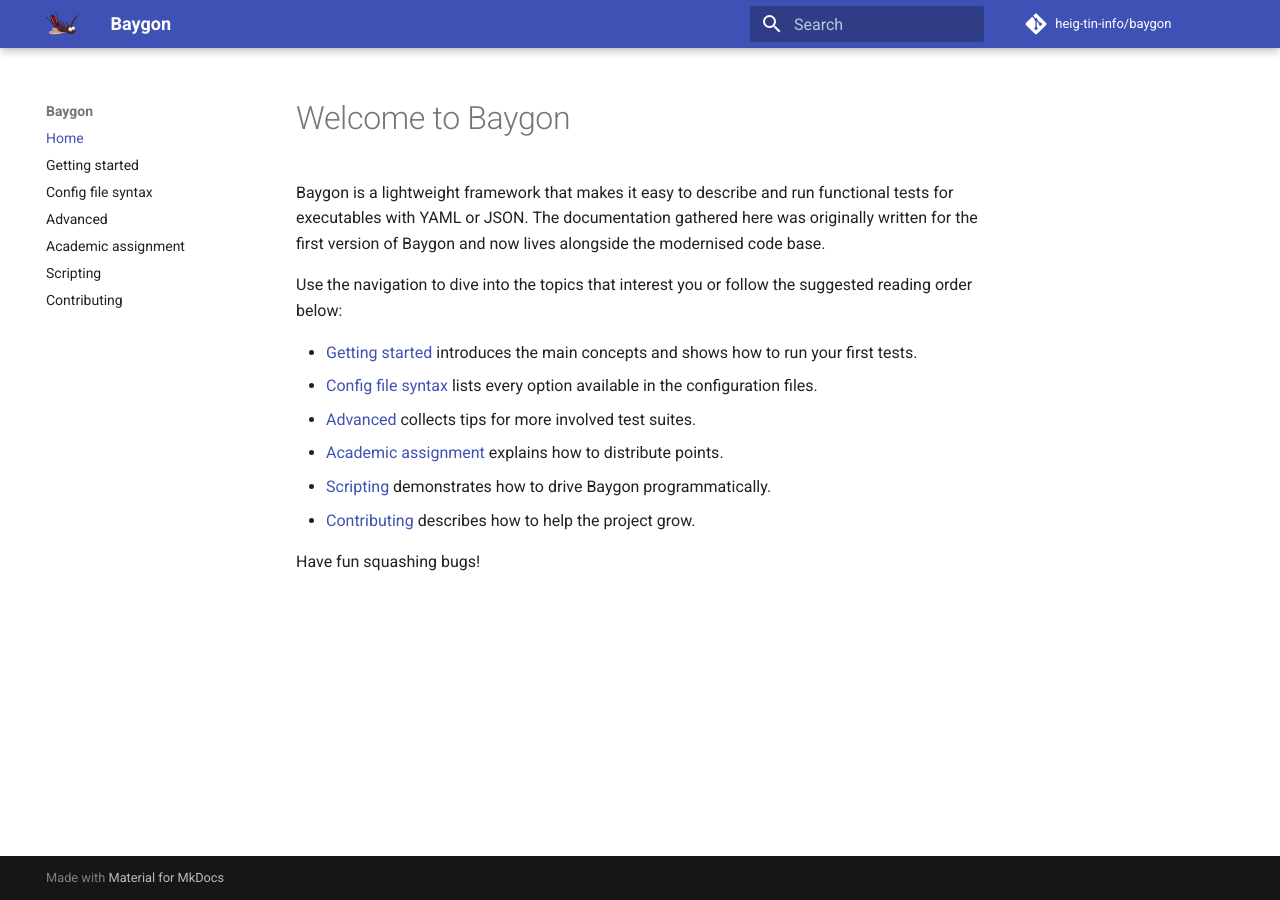
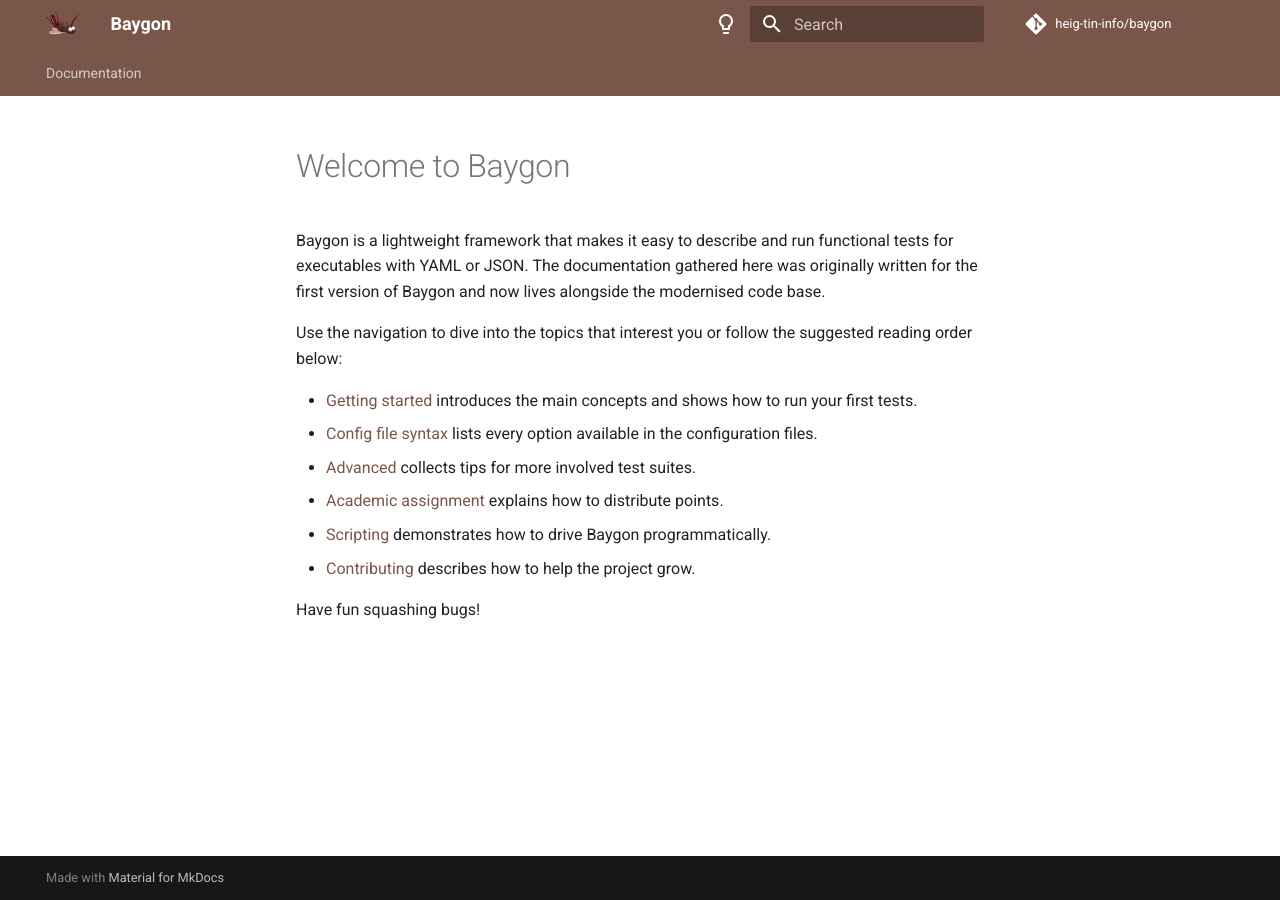
Before and after one commit to heig-tin-info/baygon2, an MkDocs documentation site: the page built from docs/index.md, in a window 1280 px wide. Built offline with MkDocs 1.6.1 and Material for MkDocs 9.7.7, drawn with Linux system fonts in a browser that asks for light colours; comment, search, counter and statistics services are not loaded; the version menu is left out.

Commit message:
Add old mkdocs

```diff
--- a/mkdocs.yml
+++ b/mkdocs.yml
@@ -1,26 +1,109 @@
 site_name: Baygon
-site_description: Minimal functional testing for executables
+site_description: Functional tests for teaching activities
+strict: true
 site_url: https://heig-tin-info.github.io/baygon/
+theme:
+  name: material
+  palette:
+    - media: "(prefers-color-scheme: light)"
+      scheme: default
+      primary: brown
+      accent: deep orange
+      toggle:
+        icon: material/lightbulb-outline
+        name: "Switch to dark mode"
+    - media: "(prefers-color-scheme: dark)"
+      scheme: slate
+      primary: brown
+      accent: deep orange
+      toggle:
+        icon: material/lightbulb
+        name: "Switch to light mode"
+  features:
+    - content.tabs.link
+    - content.code.annotate
+    - content.code.copy
+    - announce.dismiss
+    - navigation.tabs
+    - navigation.instant
+    - navigation.instant.prefetch
+    - navigation.instant.preview
+    - navigation.instant.progress
+    - navigation.path
+    - navigation.sections
+    - navigation.top
+    - navigation.tracking
+    - search.suggest
+    - toc.follow
+  logo: "baygon.svg"
+  favicon: "favicon.png"
+
 repo_name: heig-tin-info/baygon
 repo_url: https://github.com/heig-tin-info/baygon
+extra:
+  version:
+    provider: mike
+  analytics:
+    feedback:
+      title: Was this page helpful?
+      ratings:
+        - icon: material/thumb-up-outline
+          name: This page was helpful
+          data: 1
+          note: >-
+            Thanks for your feedback!
+        - icon: material/thumb-down-outline
+          name: This page could be improved
+          data: 0
+          note: >-
+            Thanks for your feedback!
 
-theme:
-  name: material
-  logo: baygon.svg
-  favicon: baygon.svg
+# https://www.mkdocs.org/user-guide/configuration/#validation
+validation:
+  omitted_files: warn
+  absolute_links: warn
+  unrecognized_links: warn
+
+# extra_css:
+#   - 'extra/terminal.css'
+#   - 'extra/tweaks.css'
+# extra_javascript:
+#   - 'extra/feedback.js'
+#   - 'extra/fluff.js'
+#   - 'https://samuelcolvin.github.io/mkdocs-run-code/run_code_main.js'
 
 nav:
-  - Home: index.md
-  - Getting started: getting-started.md
-  - Config file syntax: syntax.md
-  - Advanced: advanced.md
-  - Academic assignment: score.md
-  - Scripting: scripting.md
-  - Contributing: contributing.md
+  - Documentation:
+      - getting-started.md
+      - syntax.md
+      - scripting.md
+      - score.md
+      - advanced.md
+      - contributing.md
 
-docs_dir: docs
 markdown_extensions:
-  - admonition
   - tables
   - toc:
       permalink: true
+      title: Page contents
+  - admonition
+  - pymdownx.details
+  - pymdownx.superfences
+  - pymdownx.highlight:
+      pygments_lang_class: true
+  - pymdownx.extra
+  - pymdownx.emoji:
+      emoji_index: !!python/name:material.extensions.emoji.twemoji
+      emoji_generator: !!python/name:material.extensions.emoji.to_svg
+  - pymdownx.tabbed:
+      alternate_style: true
+
+watch:
+  - baygon
+
+plugins:
+  - social
+  # - mike:
+  #     alias_type: symlink
+  #     canonical_version: latest
+  - search
```
